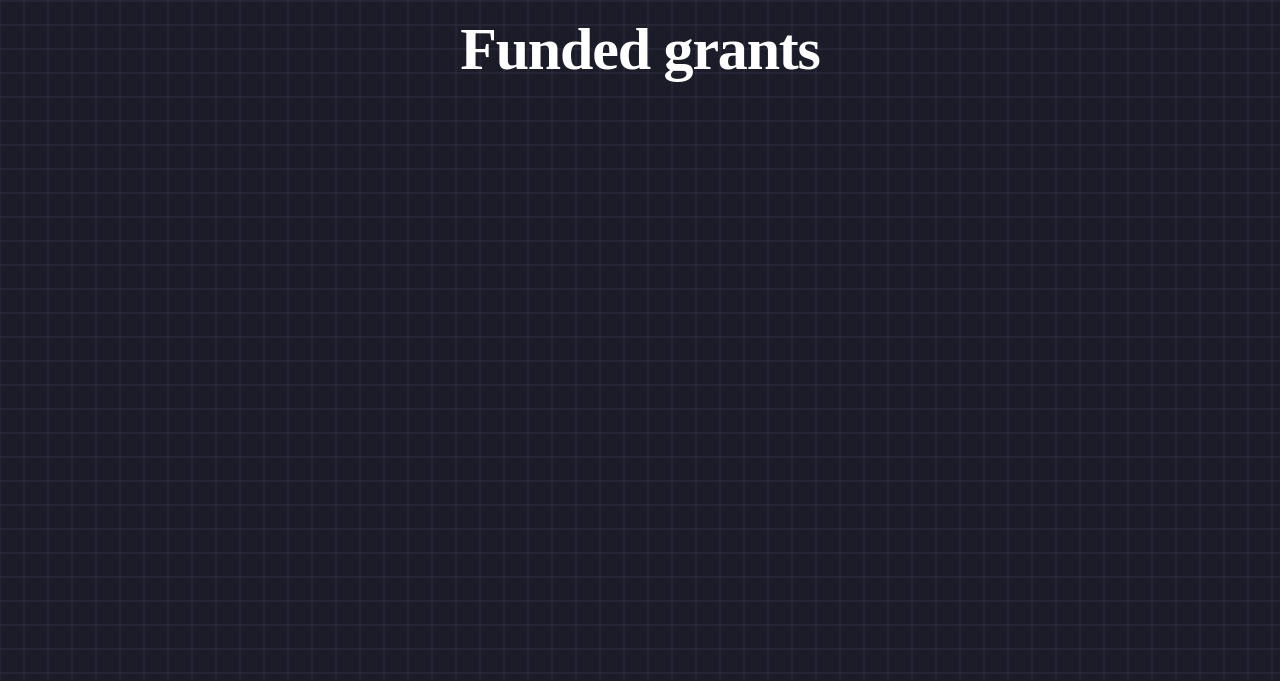
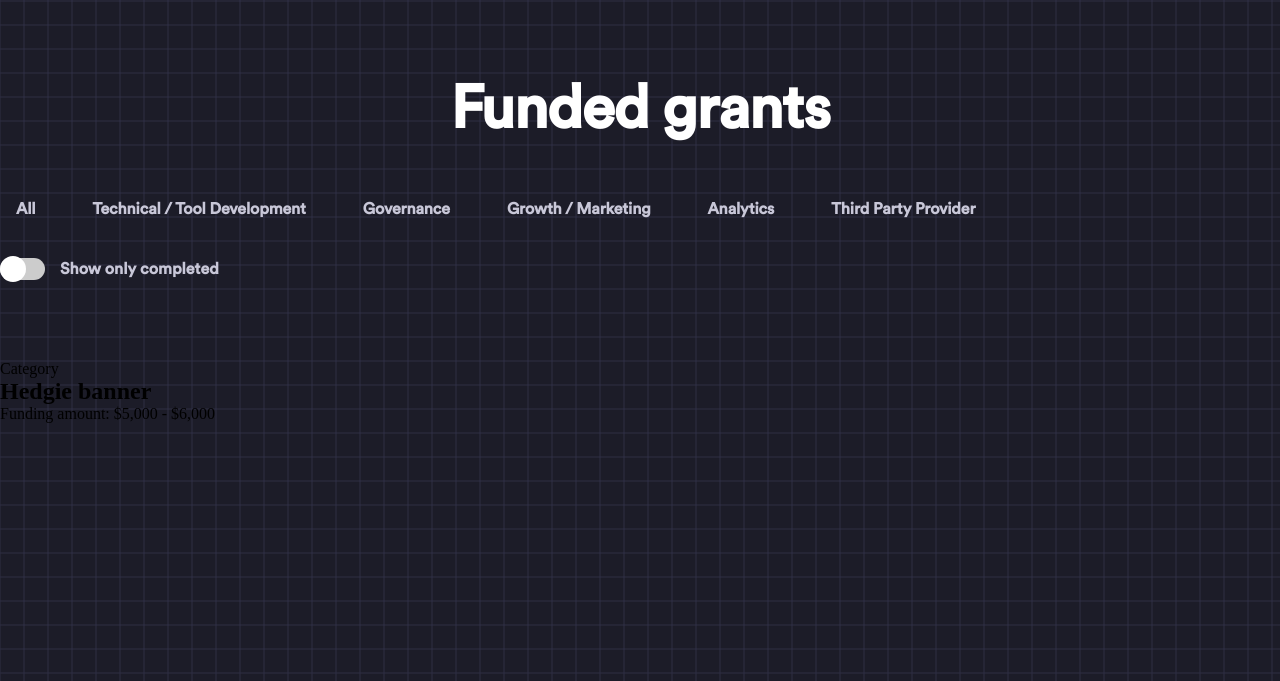
Before and after one commit to Mark2404/dydy_games, a plain HTML site: page pages/funded-grants.html in a window 1280 px wide. Shown: the part 119-800 px from the top of the page. Drawn offline with nearby package versions, Linux system fonts and the light colour scheme; files whose address does not match are found by name; a web font is replaced by a local one.

Commit message:
header added

```diff
--- a/funded_grants/funded_grants_styles/main.scss
+++ b/funded_grants/funded_grants_styles/main.scss
@@ -1,3 +1,96 @@
 @import "../../styles/fonts";
 @import "./other_styles/_variabels";
 @import "./other_styles/_header";
+
+.section-1 {
+  .s1__links {
+    display: flex;
+    align-items: center;
+    gap: 25px;
+    margin-bottom: 25px;
+    .s1_btn {
+      font-family: $circular;
+      font-weight: 700;
+      border-radius: 6px;
+      color: #c8c7d8;
+      background-color: transparent;
+      transition: all 0.3s ease;
+      &:hover {
+        color: white;
+        background-color: #393953;
+      }
+    }
+  }
+  .check-btn {
+    display: flex;
+    align-items: center;
+    gap: 15px;
+    margin-bottom: 80px;
+    p {
+      font-family: $circular;
+      color: #c8c7d8;
+      font-weight: 700;
+    }
+    .switch {
+      position: relative;
+      display: inline-block;
+      width: 45px;
+      height: 22px;
+    }
+
+    /* Hide default HTML checkbox */
+    .switch input {
+      opacity: 0;
+      width: 0;
+      height: 0;
+    }
+
+    /* The slider */
+    .slider {
+      position: absolute;
+      cursor: pointer;
+      top: 0;
+      left: 0;
+      right: 0;
+      bottom: 0;
+      background-color: #ccc;
+      -webkit-transition: 0.4s;
+      transition: 0.4s;
+    }
+
+    .slider:before {
+      position: absolute;
+      content: "";
+      height: 26px;
+      width: 26px;
+      left: 0px;
+      bottom: -2px;
+      background-color: white;
+      -webkit-transition: 0.4s;
+      transition: 0.4s;
+    }
+
+    input:checked + .slider {
+      background-color: #6966ff;
+    }
+
+    input:focus + .slider {
+      box-shadow: 0 0 1px #2196f3;
+    }
+
+    input:checked + .slider:before {
+      -webkit-transform: translateX(26px);
+      -ms-transform: translateX(26px);
+      transform: translateX(26px);
+    }
+
+    /* Rounded sliders */
+    .slider.round {
+      border-radius: 34px;
+    }
+
+    .slider.round:before {
+      border-radius: 50%;
+    }
+  }
+}
--- a/funded_grants/funded_grants_styles/other_styles/__fonts.scss
+++ /dev/null
@@ -1,4 +0,0 @@
-@font-face {
-  font-family: "Circural";
-  src: url(../../fonts/Circular-Std-Font.ttf);
-}
--- a/funded_grants/funded_grants_styles/other_styles/__header.scss
+++ b/funded_grants/funded_grants_styles/other_styles/__header.scss
@@ -6,7 +6,6 @@ header {
   align-items: center;
   justify-content: space-between;
   padding: 30px;
-  margin-bottom: 80px;
   div {
     ul {
       display: flex;
@@ -37,3 +36,7 @@ header {
     }
   }
 }
+
+.bnm {
+  margin-bottom: 60px;
+}
--- a/funded_grants/funded_grants_styles/other_styles/__variabels.scss
+++ b/funded_grants/funded_grants_styles/other_styles/__variabels.scss
@@ -1,5 +1,4 @@
 @import "../../../styles/fonts";
-@import "./_fonts";
 
 * {
   padding: 0;
@@ -34,11 +33,12 @@ button {
 }
 
 h1 {
-  font-family: "Circural";
+  font-family: $circular;
   font-weight: 700;
   font-size: 60px;
   line-height: 120%;
   letter-spacing: -0.02em;
   text-align: center;
   color: white;
+  margin-bottom: 40px;
 }
--- a/pages/funded-grants.html
+++ b/pages/funded-grants.html
@@ -10,7 +10,7 @@
     <title>Funded Grants</title>
   </head>
   <body>
-    <header class="container">
+    <header class="container bnm">
       <img src="../assets/icons/Logo.svg" alt="" />
       <div>
         <ul>
@@ -24,8 +24,30 @@
       </div>
     </header>
     <main>
-      <section class="section-1">
+      <section class="section-1 container">
         <h1>Funded grants</h1>
+        <div class="s1__links">
+          <button class="s1_btn">All</button>
+          <button class="s1_btn">Technical / Tool Development</button>
+          <button class="s1_btn">Governance</button>
+          <button class="s1_btn">Growth / Marketing</button>
+          <button class="s1_btn">Analytics</button>
+          <button class="s1_btn">Third Party Provider</button>
+        </div>
+        <div class="check-btn">
+          <label class="switch">
+            <input type="checkbox" />
+            <span class="slider round"></span>
+          </label>
+          <p>Show only completed</p>
+        </div>
+        <div class="s1__cards">
+          <div class="s1__cards-item">
+            <p class="Category">Category</p>
+            <h2 class="s1__cards-item-title">Hedgie banner</h2>
+            <p class="Category">Funding amount: $5,000 - $6,000</p>
+          </div>
+        </div>
       </section>
     </main>
   </body>
```
Also changed, not shown: funded_grants/funded_grants_styles/main.css, 2 other files.
